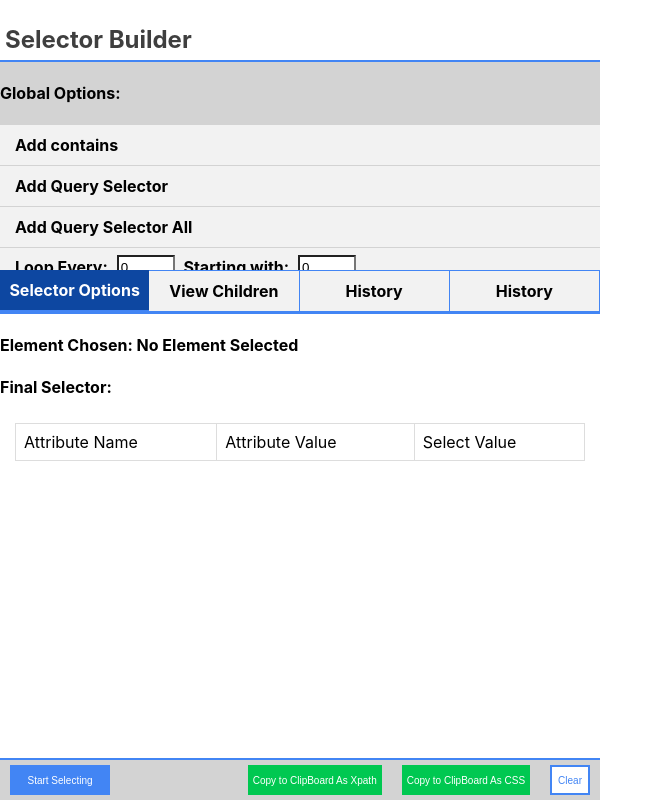
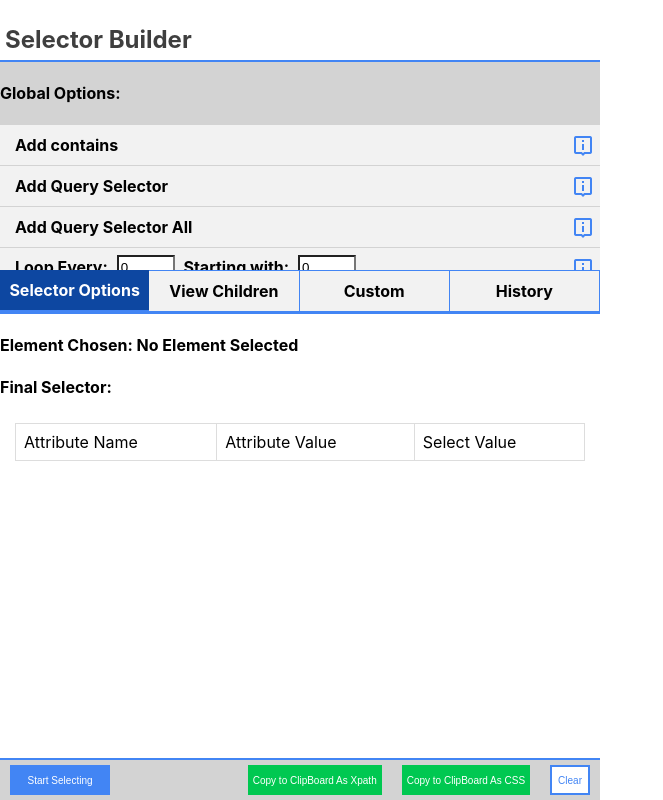
Before and after one commit to MishaYanov/Chrome-Extensions-SelectorBuilder, a React (Create React App) app: page / in a window 1280 px wide. Shown: the whole page, without its empty margins (0-663 px from the left). Built offline with nearby package versions, Linux system fonts and the light colour scheme.

Commit message:
popup and small fixes

```diff
--- a/src/components/element-parser/ElementParser.tsx
+++ b/src/components/element-parser/ElementParser.tsx
@@ -61,7 +61,6 @@ export const ElementParser = (props: any) => {
     if (element.tagName === "BASE") return;
     if (element.tagName === "NOSCRIPT") return;
     if (element.tagName === "TEMPLATE") return;
-    if (element.tagName === "FORM") return;
     if (element instanceof Element) {
       return (
         <div>
--- /dev/null
+++ b/src/components/explain-pop/Tooltip.css
@@ -0,0 +1,27 @@
+.tooltip-popup{
+    cursor:help;
+    width: 100px;
+    height: 100px;
+    background-color: white;
+    box-shadow: 0 0 5px 1px grey ;
+    border-radius: 5px;
+    padding: 1px;
+    position: absolute;
+    top: 15px;
+    left: -80px;
+    z-index: 15;
+    overflow-y:scroll ;
+    }
+.tooltip-container{
+    /* position: relative; */
+    display: inline-block;
+    position: relative;
+    cursor:help;
+}
+#tooltip-style-invert-top{
+    top: -100px;
+}
+.tooltip-container img{
+    width: 24px;
+    height: 24px;
+}
--- /dev/null
+++ b/src/components/explain-pop/Tooltip.tsx
@@ -0,0 +1,46 @@
+import React, { useState, useRef, useEffect } from 'react';
+import ReactDOM from 'react-dom';
+import './Tooltip.css';
+
+interface TooltipProps {
+  message: string;
+  icon: React.ReactNode|any;
+  style?: any;
+  popupStyle?: string;
+  containerRef?:any
+}
+
+const Tooltip: React.FC<TooltipProps> = ({ message, icon, style, popupStyle, containerRef }) => {
+  const [isVisible, setIsVisible] = useState(false);
+  const tooltipRef = useRef<HTMLDivElement>(null);
+    const iconRef = useRef<HTMLDivElement>(null);
+
+
+
+    function mouseInside(){
+        setIsVisible(true);
+        debugger
+    }
+    function mouseOutside(){
+        setIsVisible(false);
+    }
+
+  return (
+    <div className="tooltip-container" onMouseEnter={mouseInside} onMouseLeave={mouseOutside} id={style}>
+      <div className="tooltip-icon" ref={iconRef}>
+        <img src={icon} alt="info icon" />
+      </div>
+      {isVisible && (
+        <div
+          id={popupStyle}
+          className="tooltip-popup"
+          ref={tooltipRef}
+        >
+          {message}
+        </div>
+      )}
+    </div>
+  );
+};
+
+export default Tooltip;
--- a/src/components/main.css
+++ b/src/components/main.css
@@ -65,12 +65,13 @@ body {
   width: 100%;
 }
 .global-options {
+  position: relative;
   display: flex;
   flex-direction: column;
   /* flex-wrap: nowrap;
     justify-content: flex-start; */
   width: 100%;
-  height: 210px;
+  height: 220px;
   gap: 1px;
   overflow-y: scroll;
 }
@@ -258,6 +259,14 @@ td {
   animation: error-flash 0.5s;
 }
 
+.tooltip-holder{
+  position: absolute;
+  display: inline-block;
+  width: 24px;
+  height: 24px;
+  right: 5px;
+}
+
 
 @keyframes error-flash {
   0% {
--- a/src/components/main.tsx
+++ b/src/components/main.tsx
@@ -8,7 +8,10 @@ import {
 } from "../services/Messaging";
 import { ElementParser } from "./element-parser/ElementParser";
 import { copyToClipboard } from "../Logic/SelectorLogic";
-import {History} from "./history-component/History";
+import { History } from "./history-component/History";
+import { tips } from "../models/tips";
+import Tooltip from "./explain-pop/Tooltip";
+import info from "../assets/icons/info.png";
 
 export const Main = () => {
   //TODO: make it a case type state to go through all the windows
@@ -16,7 +19,6 @@ export const Main = () => {
   //1. main view; 2. childern view; 3. history view
   const [isMainView, setIsMainView] = useState("main");
   const [isClear, setIsClear] = useState(false);
-
 
   const [finatlSelector, setFinalSelector] = useState("");
 
@@ -54,8 +56,8 @@ export const Main = () => {
     querySelector: false,
     querySelectorAll: false,
     loop: { event: false, start: 0, loop: 0 },
-    has: {event: false, selector: "", connectAttribute: "" },
-    not: {event:false, selector:"", connectAttribute: ""},
+    has: { event: false, selector: "", connectAttribute: "" },
+    not: { event: false, selector: "", connectAttribute: "" },
   });
 
   const loopBtnRef = useRef<HTMLDivElement>(null);
@@ -167,7 +169,6 @@ export const Main = () => {
         }
         break;
 
-
       case "addQuerySelector":
         console.log(isQuerySelector);
         const curRenderValueSelector = !isQuerySelector;
@@ -189,7 +190,6 @@ export const Main = () => {
         }
         break;
 
-
       case "addQuerySelectorAll":
         const curRenderValueSelectorAll = !isQuerySelectorAll;
         setIsQuerySelectorAll(!isQuerySelectorAll);
@@ -208,7 +208,6 @@ export const Main = () => {
           setGlobalConfig(newGlobalConfig);
         }
         break;
-
 
       case "has":
         const curRenderValueHas = !isHas;
@@ -280,7 +279,7 @@ export const Main = () => {
   };
   const clearChildren = () => {
     setIsClear(true);
-  }
+  };
 
   return (
     <div className="container" ref={containerRef}>
@@ -302,6 +301,13 @@ export const Main = () => {
                 }}
               >
                 <h4>Add contains</h4>{" "}
+                <div className="tooltip-holder">
+                  <Tooltip
+                    icon={info}
+                    message={tips.include}
+                    style={"tooltip-style-l"}
+                  ></Tooltip>
+                </div>
               </div>
               {/*  */}
               <div
@@ -311,6 +317,13 @@ export const Main = () => {
                 }}
               >
                 <h4>Add Query Selector</h4>{" "}
+                <div className="tooltip-holder">
+                  <Tooltip
+                    icon={info}
+                    message={tips.querySelector}
+                    style={"tooltip-style-l"}
+                  ></Tooltip>
+                </div>
               </div>
               {/*  */}
               <div
@@ -322,6 +335,13 @@ export const Main = () => {
                 }}
               >
                 <h4>Add Query Selector All</h4>{" "}
+                <div className="tooltip-holder">
+                  <Tooltip
+                    icon={info}
+                    message={tips.querySelectorAll}
+                    style={"tooltip-style-l"}
+                  ></Tooltip>
+                </div>
               </div>
               {/*  */}
               <div
@@ -374,6 +394,13 @@ export const Main = () => {
                     id=""
                   />
                 </h4>
+                <div className="tooltip-holder">
+                  <Tooltip
+                    icon={info}
+                    message={tips.loop}
+                    style={"tooltip-style-l"}
+                  ></Tooltip>
+                </div>
               </div>
               {/*  */}
               <div
@@ -409,6 +436,13 @@ export const Main = () => {
                     }}
                   />
                 </h4>{" "}
+                <div className="tooltip-holder">
+                  <Tooltip
+                    icon={info}
+                    message={tips.has}
+                    popupStyle={"tooltip-style-invert"}
+                  ></Tooltip>
+                </div>
               </div>
               <div
                 className={isNot ? "option option-active" : "option"}
@@ -446,6 +480,13 @@ export const Main = () => {
                     }}
                   />
                 </h4>{" "}
+                <div className="tooltip-holder">
+                  <Tooltip
+                    icon={info}
+                    message={tips.not}
+                    popupStyle={"tooltip-style-invert"}
+                  ></Tooltip>
+                </div>
               </div>
             </div>
           </>
@@ -475,7 +516,7 @@ export const Main = () => {
               setIsMainView("custom");
             }}
           >
-            <h4>History</h4>
+            <h4>Custom</h4>
           </div>
           <div
             className={isMainView === "history" ? "tab tab-active" : "tab"}
@@ -531,13 +572,15 @@ export const Main = () => {
       )}
       {/* TODO: build the element parser */}
       {isMainView === "tree" && (
-        <ElementParser htmlString={element} isClear={isClear} onClearDone={() => setIsClear(false)}></ElementParser>
+        <ElementParser
+          htmlString={element}
+          isClear={isClear}
+          onClearDone={() => setIsClear(false)}
+        ></ElementParser>
       )}
       {/* TODO: build the custom builder */}
       {isMainView === "custom" && <h1>NOT READY</h1>}
-      {isMainView === "history" && (
-       <History></History>
-      )}
+      {isMainView === "history" && <History></History>}
       <div className="bot-container">
         <div className="element-selector">
           <input
--- a/src/components/notificator/notify-element.tsx
+++ b/src/components/notificator/notify-element.tsx
@@ -1,7 +1,10 @@
 import React from 'react'
 //TODO: notification service
 export const notify = () => {
+  //create modal and destroy after 5 seconds
+
+
   return (
-    <div>notify</div>
+    <div></div>
   )
 }
--- a/src/models/interfaces.ts
+++ b/src/models/interfaces.ts
@@ -1,3 +1,4 @@
+//in next versions
 export interface ConfigObject{
 
 }
--- /dev/null
+++ b/src/models/tips.ts
@@ -0,0 +1,8 @@
+export const tips = {
+    querySelector: "querySelector()/evaluate is a method that returns the first element that matches a specified CSS selector(s) in the document.",
+    querySelectorAll: "querySelectorAll()/evaluate is a method that returns a static (not live) NodeList representing a list of the document's elements that match the specified group of selectors.(evaluate can be used with itirator only)",
+    has: ":has()/[tag] is a method that returns a boolean indicating whether the element would be selected by the specified selector string.",
+    not: ":not() is a method that return object with elements that do not match the given selector.",
+    include: "include/contains is a method that returns an object with elements that match the given selector.",
+    loop: "nth-of-type/position is a method that returns an object with elements that match the given selector with starting position and the interval of the loop.",
+}
```
Also changed, not shown: public/content.js (+14 -6 lines), src/components/explain-pop/Tooltip copy.tsx (added, +56 -0 lines), public/manifest.json, src/assets/icons/info.png (added).
